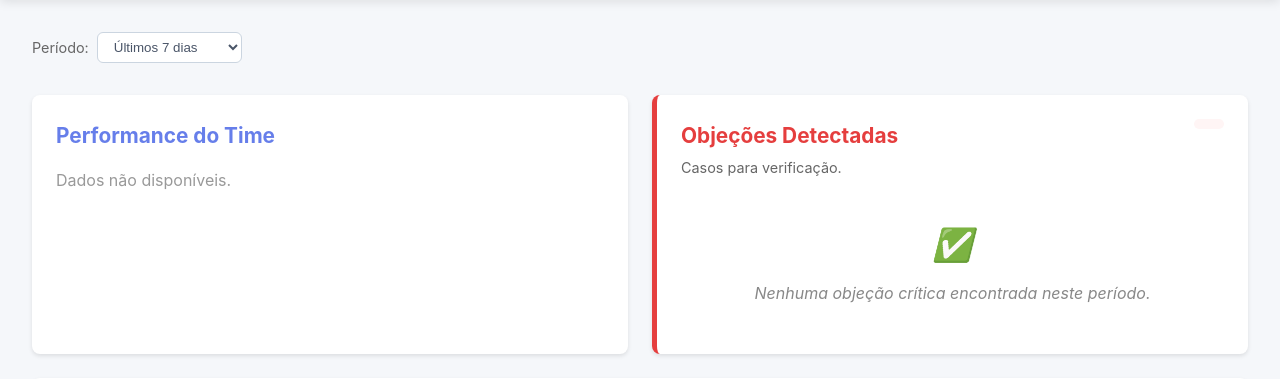
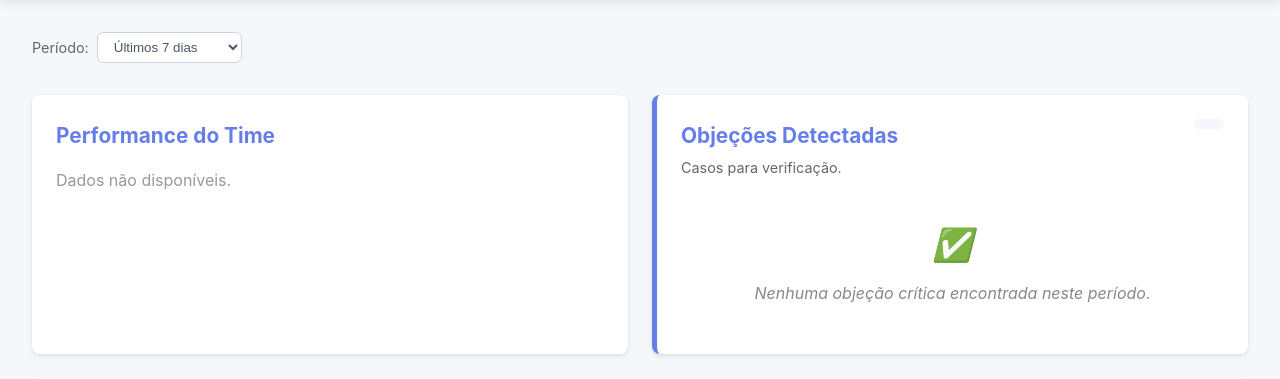
Before and after one commit to Alma-Intel/Cosmos, a Django app: template templates/conversations/workspace_supervisor.html in a window 1280 px wide. Shown: the part 94-473 px from the top of the page. Run offline with Django 4.2, Linux system fonts and the light colour scheme; the template is opened without the code that fills it, so the values that code supplies are empty.

Commit message:
style: change objection card colors

```diff
--- a/templates/conversations/workspace_supervisor.html
+++ b/templates/conversations/workspace_supervisor.html
@@ -100,15 +100,15 @@
             {% endif %}
         </div>
 
-        <div style="background: white; border-radius: 8px; padding: 1.5rem; box-shadow: 0 2px 4px rgba(0,0,0,0.1); border-left: 5px solid #e53e3e; display: flex; flex-direction: column;">
+        <div style="background: white; border-radius: 8px; padding: 1.5rem; box-shadow: 0 2px 4px rgba(0,0,0,0.1); border-left: 5px solid #667eea; display: flex; flex-direction: column;">
             <div style="display: flex; justify-content: space-between; align-items: flex-start; margin-bottom: 1rem;">
                 <div>
-                    <h2 style="font-size: 1.3rem; margin: 0; color: #e53e3e; display: flex; align-items: center; gap: 8px;">
+                    <h2 style="font-size: 1.3rem; margin: 0; color: #667eea; display: flex; align-items: center; gap: 8px;">
                         Objeções Detectadas
                     </h2>
                     <p style="color: #666; font-size: 0.9rem; margin-top: 0.25rem;">Casos para verificação.</p>
                 </div>
-                <div style="background: #fff5f5; color: #e53e3e; padding: 5px 15px; border-radius: 20px; font-weight: bold; font-size: 1.2rem;">
+                <div style="background: #f5f6ff; color: #2b6cb0; padding: 5px 15px; border-radius: 20px; font-weight: bold; font-size: 1.2rem;">
                     {{ objections_alert_count }}
                 </div>
             </div>
@@ -130,7 +130,7 @@
                         </div>
 
                         <div style="text-align: right;">
-                            <span style="display: block; font-weight: bold; font-size: 0.9rem; color: #e53e3e;">
+                            <span style="display: block; font-weight: bold; font-size: 0.9rem; color: #667eea;">
                                 Score: {{ case.score }}
                             </span>
 
```
